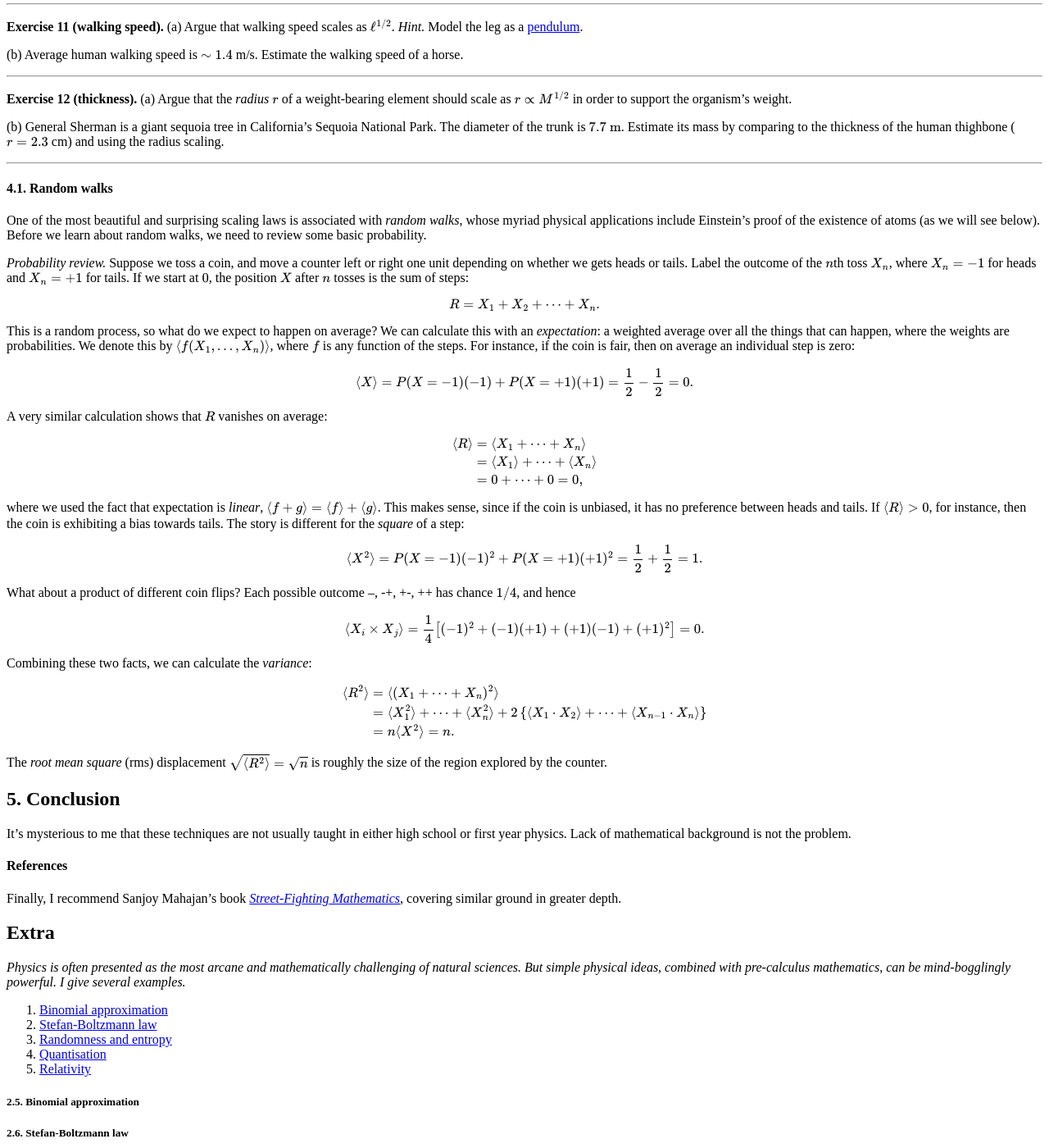
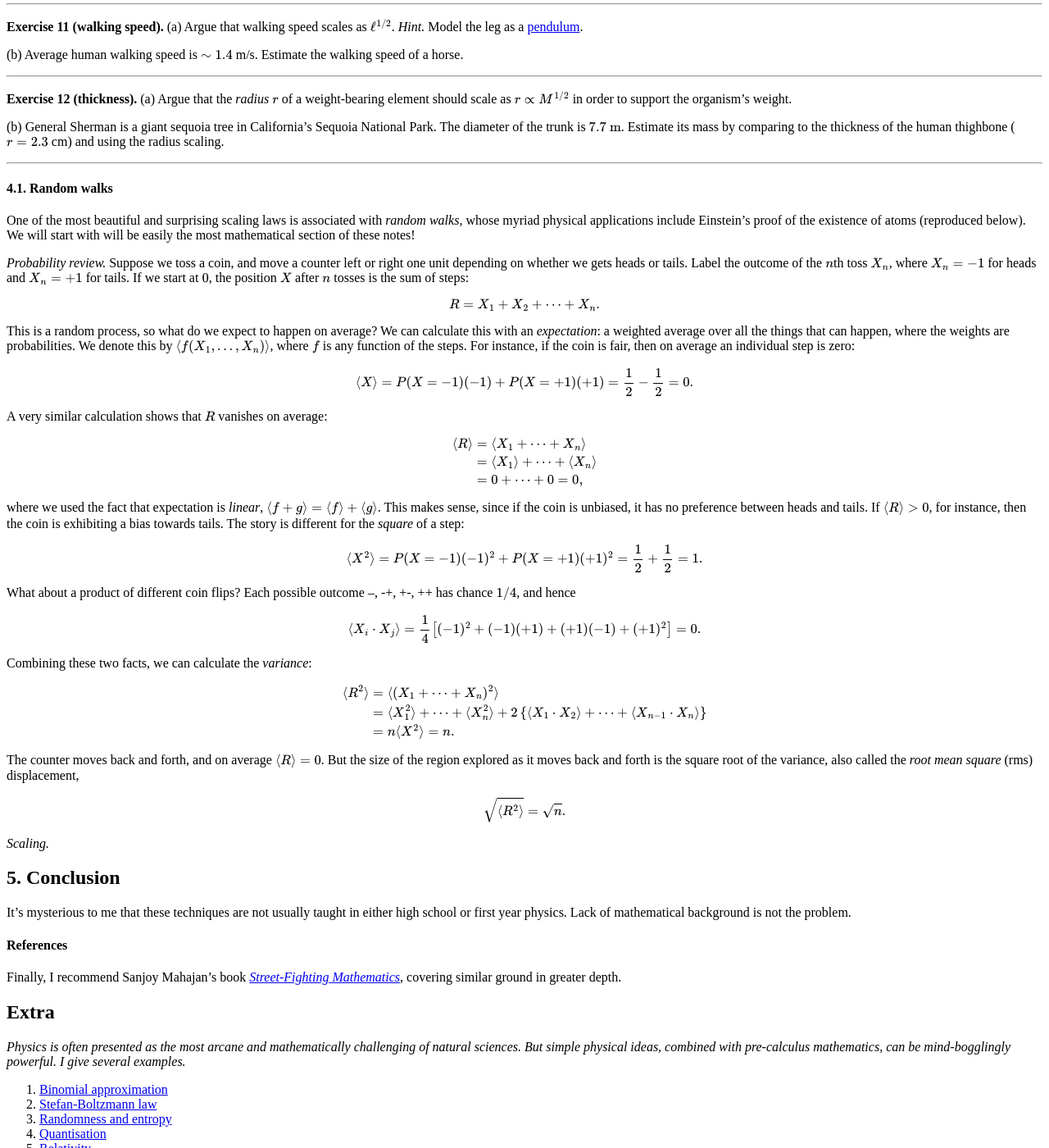
Before and after one commit to hapax/hapax.github.io, a Jekyll site: the page built from assets/simple-physics.md, in a window 1280 px wide and 1400 px high, scrolled down 8884 px. Shown: the whole window at 82% size. Built offline with Jekyll 4.4.1, drawn with Linux system fonts in a browser that asks for light colours; our own code applies the rules of GitHub Pages for plain Markdown files; formulas are drawn with MathJax 3; a script that is not in the unit is left out.

Commit message:
Update simple-physics.md

```diff
--- a/assets/simple-physics.md
+++ b/assets/simple-physics.md
@@ -971,9 +971,8 @@ Argue that walking speed scales as $\ell^{1/2}$. *Hint.* Model the leg as a <a h
 One of the most beautiful and surprising scaling laws is associated
 with *random walks*, whose myriad
 physical applications include Einstein's proof of the existence of
-atoms (as we will see below).
-Before we learn about random walks, we need to review some basic
-probability.
+atoms (reproduced below).
+We will start with  will be easily the most mathematical section of these notes!
 
 *Probability review.* Suppose we toss a coin, and move a counter
 left or right one unit depending on whether we gets heads or tails.
@@ -1025,7 +1024,7 @@ What about a product of different coin flips?
 Each possible outcome --, -+, +-, ++ has chance $1/4$, and hence
 
 $$
-\langle X_i \times X_j\rangle =
+\langle X_i \cdot X_j\rangle =
 \frac{1}{4}\left[(-1)^2 + (-1)(+1) + (+1)(-1) + (+1)^2\right] = 0.
 $$
 
@@ -1041,8 +1040,17 @@ X_n\rangle\right\} \\
 \end{align*}
 $$
 
-The *root mean square* (rms) displacement $\sqrt{\langle R^2\rangle} =
-\sqrt{n}$ is roughly the size of the region explored by the counter.
+The counter moves back and forth, and on average $\langle R\rangle =
+0$.
+But the size of the region explored as it moves back and forth is the
+square root of the variance, also called the *root mean square* (rms)
+displacement,
+
+$$
+\sqrt{\langle R^2\rangle} = \sqrt{n}.
+$$
+
+*Scaling.*
 
 ## 5. Conclusion<a id="sec-5" name="sec-5"></a>
 
```
